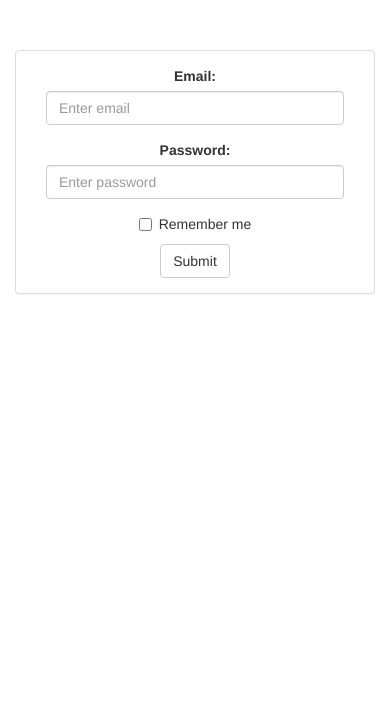
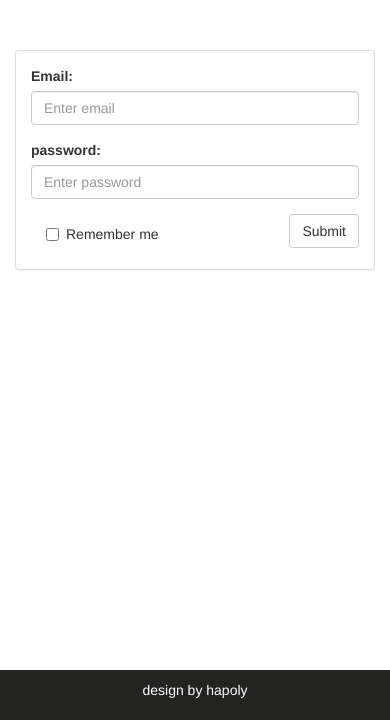
Before and after one commit to Hapoly/parinaz, a PHP site: page /test/register.php in a window 390 px wide. Shown: the part 124-844 px from the top of the page. Run offline with PHP 8.4, Linux system fonts and the light colour scheme.

Commit message:
changed again!

```diff
--- a/register.php
+++ b/register.php
@@ -16,67 +16,47 @@
     </nav>
 <div class="container" style="margin-top:50px;">
 <div class="row">
-<div class="col-md-6 col-md-offset-3">
+<div class="col-md-8 col-md-offset-2">
  <div class="panel panel-default text-center">
     <div class="panel-body">
-        <div class="container">
-                <form >
+        <form class="form-horizontal" >
             <div class="form-group">
-                          <label for="email">Email:</label>
+                <div class="row">
+                <label class="control-label col-sm-2" for="email" style="float:left;">Email:</label>
+                <div class="col-sm-10">
                     <input type="email" class="form-control" id="email" placeholder="Enter email" name="email">
                 </div>
+                </div>
+            </div>
+            <div class="form-group" style="margin-top:10px;">
+                <div class="row">
+                    <label class="control-label col-sm-2" for="password" style="float:left;">password:</label>
+                    <div class="col-sm-10">
+                        <input type="password" class="form-control" id="password" placeholder="Enter password" name="email">
+                    </div>
+                </div>
+            </div>
             <div class="form-group">
-                          <label for="pwd">Password:</label>
-                          <input type="password" class="form-control" id="pwd" placeholder="Enter password" name="pwd">
-                        </div>
+                    <div style="float:left;margin-left:15px;">
                         <div class="checkbox">
                         <label><input type="checkbox" name="remember"> Remember me</label>
                         </div>
-                        <button type="submit" class="btn btn-default">Submit</button>
-                      </form>
                     </div>
 
-        <?php
-            if(isset($_POST['register'])){
-
-                $db_servername = "localhost";
-                $db_username = "root";
-                $db_password = "sadaf";
-                $db_dbname = "panel";
-
-
-
-                try {
-                    $conn = new PDO("mysql:host=$db_servername;dbname=$db_dbname", $db_username, $db_password);
-                    // set the PDO error mode to exception
-                    $conn->setAttribute(PDO::ATTR_ERRMODE, PDO::ERRMODE_EXCEPTION);
-
-                    // prepare sql and bind parameters
-                    $stmt = $conn->prepare("INSERT INTO user (username, password, status)
-                    VALUES (:username, :password, :status)");
-                    $stmt->bindParam(':username', $username);
-                    $stmt->bindParam(':password', $password);
-                    $stmt->bindParam(':status', $status);
-
-                    // insert a row
-                    $username = $_POST['username'];
-                    $password = $_POST['password'];
-                    $status = $_POST['status'];
-                    $stmt->execute();
-                    echo "New records created successfully";
-                    }
-                catch(PDOException $e)
-                    {
-                    echo "Error: " . $e->getMessage();
-                    }
-                $conn = null;
-            }
-        ?>
+            </div>
+            <div class="form-group">
+                <div style="float:right;">
+                    <button type="submit" class="btn btn-default">Submit</button>
+                </div>
+            </div>
+        </form>
      </div>
  </div>
 </div>
 </div>
 </div>
-
+    <div class="footer">
+    <p>design by hapoly</p>
+    </div>
     </body>
 </html>
```
Also changed, not shown: text.php (added, +22 -0 lines). Lines whose indentation alone changed are shown as unchanged.
